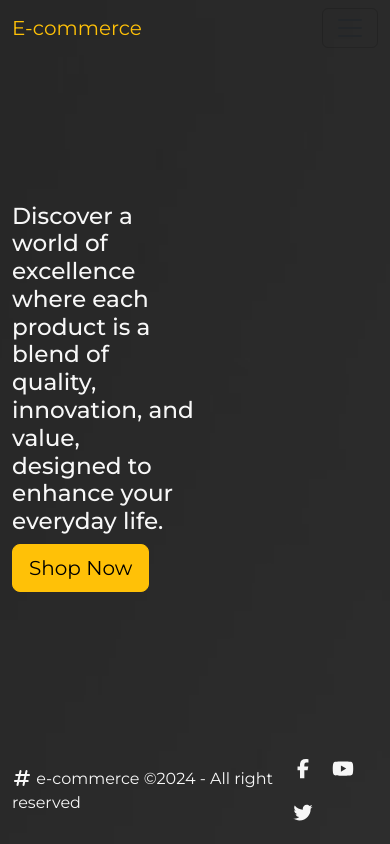
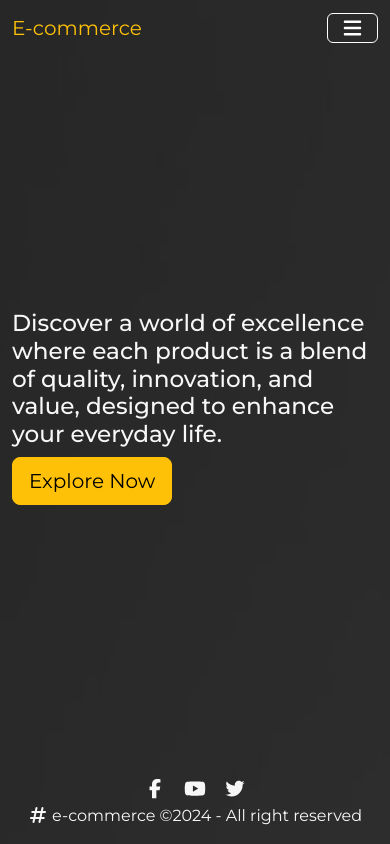
Before and after one commit to Bashar-alJabi/Habib-ecommerce, a plain HTML site: page index.html in a window 390 px wide. Drawn offline with nearby package versions, Linux system fonts and the light colour scheme.

Commit message:
under preparing

```diff
--- a/index.html
+++ b/index.html
@@ -27,8 +27,8 @@
                 <nav class="navbar navbar-expand-lg  sticky-top">
                     <div class="container">
                         <a class="navbar-brand text-warning" href="index.html">E-commerce</a>
-                        <button class="navbar-toggler" type="button" data-bs-toggle="collapse" data-bs-target="#navbarNav" aria-controls="navbarNav" aria-expanded="false" aria-label="Toggle navigation">
-                            <span class="navbar-toggler-icon"></span>
+                        <button class="navbar-toggler border-white text-white" type="button" data-bs-toggle="collapse" data-bs-target="#navbarNav" aria-controls="navbarNav" aria-expanded="false" aria-label="Toggle navigation">
+                            <i class="fa-solid fa-bars"></i>
                         </button>
                         <div class="collapse navbar-collapse" id="navbarNav">
                             <ul class="navbar-nav">
@@ -52,16 +52,20 @@
             <!-- end Header -->
             <!-- start Main -->
             <main class="container">
-                <h3 class="w-50">Discover a world of excellence where each product is a blend of quality, innovation, and value, designed to enhance your everyday life.</h3>
-                <a href="product.html"><button type="button" class="btn btn-warning btn-lg">Shop Now</button></a>
+                <div class="row">
+                    <h3 class="col-12 col-md-6">Discover a world of excellence where each product is a blend of quality, innovation, and value, designed to enhance your everyday life.</h3>
+                    <div><a href="product.html"><button type="button" class="btn btn-warning btn-lg">Explore Now</button></a></div>
+                    <!-- <div>
+                    </div> -->
+                </div>
             </main>
             <!-- end Main -->
             <!-- start Footer -->
-            <footer class="container d-flex justify-content-between align-items-center py-3">
-                <div>
+            <footer class="container d-flex flex-column flex-sm-row justify-content-between align-items-center py-3">
+                <div class="order-2 order-sm-1">
                     <p class="m-0"><i class="fa-solid fa-hashtag"></i> e-commerce ©2024 - All right reserved</p>
                 </div>
-                <ul class="nav gap-3">
+                <ul class="nav gap-3 order-1 order-sm-2">
                     <li>
                         <a href="#" class="facebook"><i class="fa-brands fa-facebook-f"></i></a>
                     </li>
```
Also changed, not shown: checkout.html (+5 -5 lines), product.html (+5 -5 lines), shoppingCart.html (+5 -5 lines), media/Logo.png (added).
